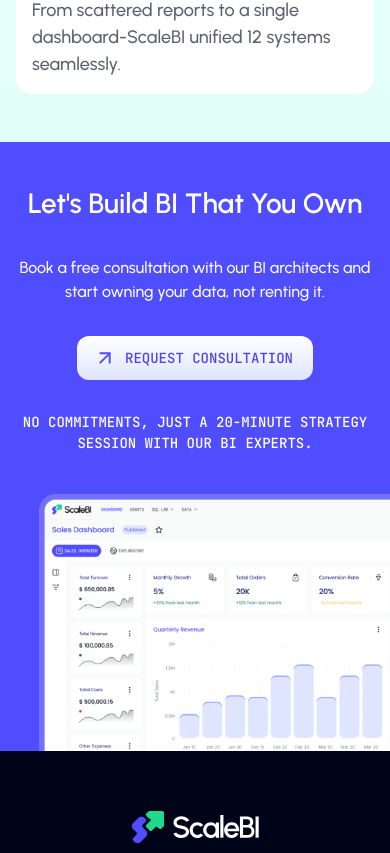
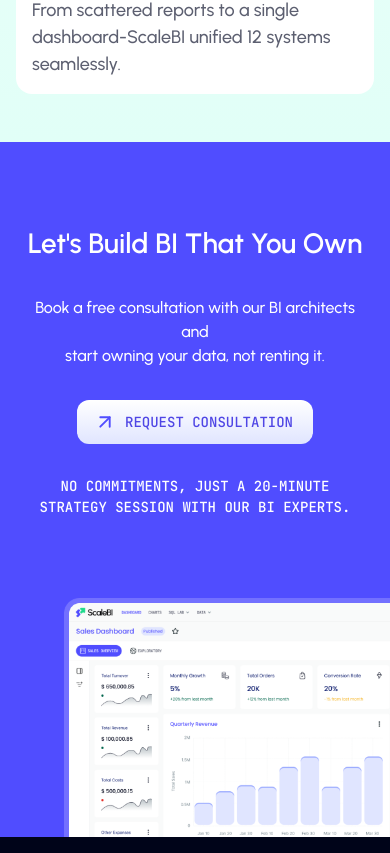
Before and after one commit to ScaleBI/ScaleBI-Site, a React (Vite) app: page /case-study-index in a window 390 px wide. Shown: the part 1091-1944 px from the top of the page. Built offline with nearby package versions, Linux system fonts and the light colour scheme.

Commit message:
footer responsive

```diff
--- a/src/components/Footer.jsx
+++ b/src/components/Footer.jsx
@@ -15,13 +15,19 @@
         <section className="w-full overflow-hidden">
 
             {/* TOP CTA */}
-            <div className="w-full bg-[#504DFF] overflow-hidden">
+            <div className="w-full bg-[#504DFF] overflow-hidden relative ">
 
-                <div className="flex flex-col xl:flex-row mt-[40px] xl:mt-0">
+
+                <div className="max-w-[1440px] mx-auto px-6 xl:px-[80px] py-[80px]">
+
+
+                    <div className="flex flex-col xl:flex-row">
 
                         {/* LEFT CONTENT */}
 
-                    <div className="w-full w-[1280px] text-center xl:text-left flex flex-col gap-8  xl:py-[80px] xl:pl-[120px] xl:whitespace-nowrap">
+
+                        <div className="w-full text-center xl:text-left flex flex-col gap-8 xl:whitespace-nowrap">
+
                             <h2 className="font-urbanist font-semibold text-[28px] sm:text-[32px] xl:text-[40px] text-white">
                                 Let's Build BI That You Own
                             </h2>
@@ -41,24 +47,27 @@
                             </p>
 
                         </div>
+                    </div>
 
-                    {/* </div> */}
+                </div>
 
 
 
                 {/* IMAGE OUTSIDE CONTAINER */}
-                    <div className="w-full  flex justify-end items-end">
+                <div className="w-full lg:flex lg:justify-end xl:absolute xl:right-0 xl:top-[80px]">
                     <img
                         src={DashBoardImage}
                         alt="dashboard"
-                            className="w-[90%] sm:w-[75%] md:w-[90%] xl:w-[550px]  mt-[40px] sm:mt-[60px] xl:mt-[80px] object-contain
-        "
+                        className="w-full pl-16 sm:pl-8 md:pl-20 lg:pl-20  xl:w-[600px]  object-contain"
                     />
                 </div>
 
+
+
+
             </div>
 
-            </div>
+
 
             {/* BOTTOM DARK SECTION */}
             <div className="w-full bg-[#000419]">
@@ -71,8 +80,8 @@
 
                         <div className="bg-white py-2 px-6 rounded-xl w-full xl:w-auto">
                             <ul className="flex flex-col xl:flex-row items-center items-center gap-4 py-1 px-4 font-jetbrains uppercase text-[#5C5F70] text-[14px] lg:text-[16px]">
-                                <li className="hover:text-[#504DFF] cursor-pointer lg:px-4" onClick={()=>goToSection('hero')}>Home</li>
-                                <li className="hover:text-[#504DFF] cursor-pointer lg:px-4" onClick={()=>goToSection('comparison')}>Why Us</li>
+                                <li className="hover:text-[#504DFF] cursor-pointer lg:px-4" onClick={() => goToSection('hero')}>Home</li>
+                                <li className="hover:text-[#504DFF] cursor-pointer lg:px-4" onClick={() => goToSection('comparison')}>Why Us</li>
                                 <li className="hover:text-[#504DFF] cursor-pointer lg:px-4">
                                     <Link to="/case-study-index">
                                         Success Stories
@@ -99,6 +108,6 @@
 
             </div>
 
-        </section>
+        </section >
     );
 }
```
Lines whose indentation alone changed are shown as unchanged.
